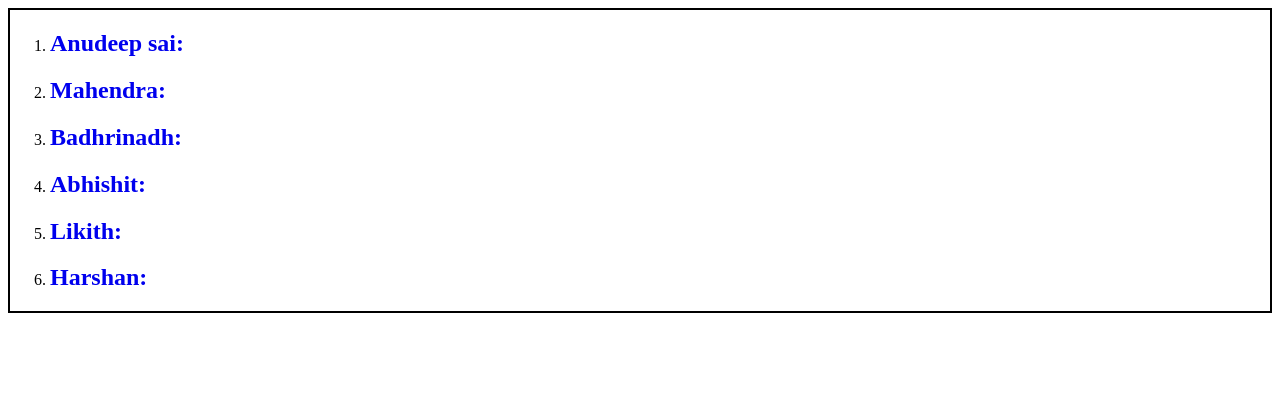
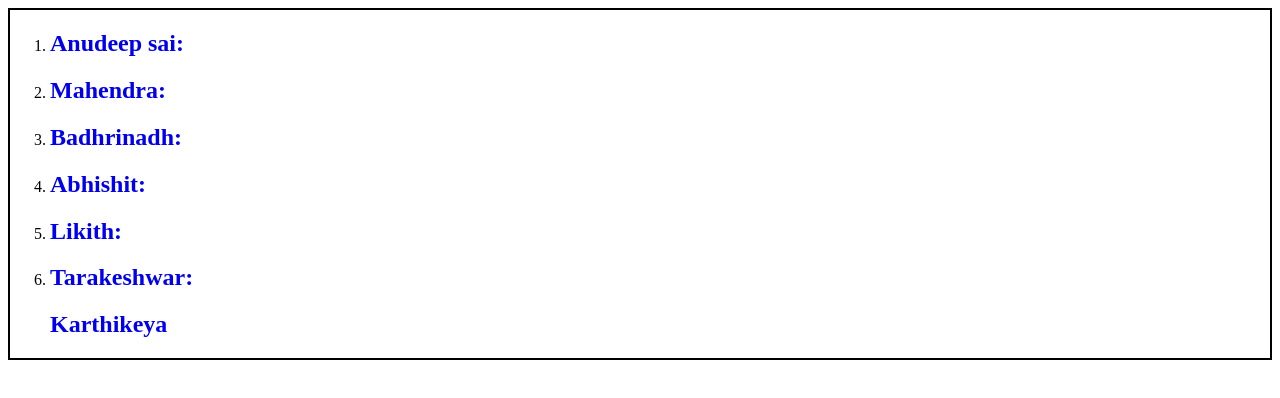
Before and after one commit to Narayanacollage711/engint, a plain HTML site: page index1.html in a window 1280 px wide. Drawn offline with Linux system fonts and the light colour scheme.

Commit message:
Update index1.html

```diff
--- a/index1.html
+++ b/index1.html
@@ -40,9 +40,11 @@
 </a>
 </li>
 <li>
-<a href="Harshan.pptx">
-    <h2><b>Harshan:</b></h2>
+<a href="tara.pptx">
+    <h2><b>Tarakeshwar:</b></h2>
 </a>
+    <a href="kar.pptx">
+        <h2><b>Karthikeya</b></h2>
 </li>
 </ol>
 </div>
```
